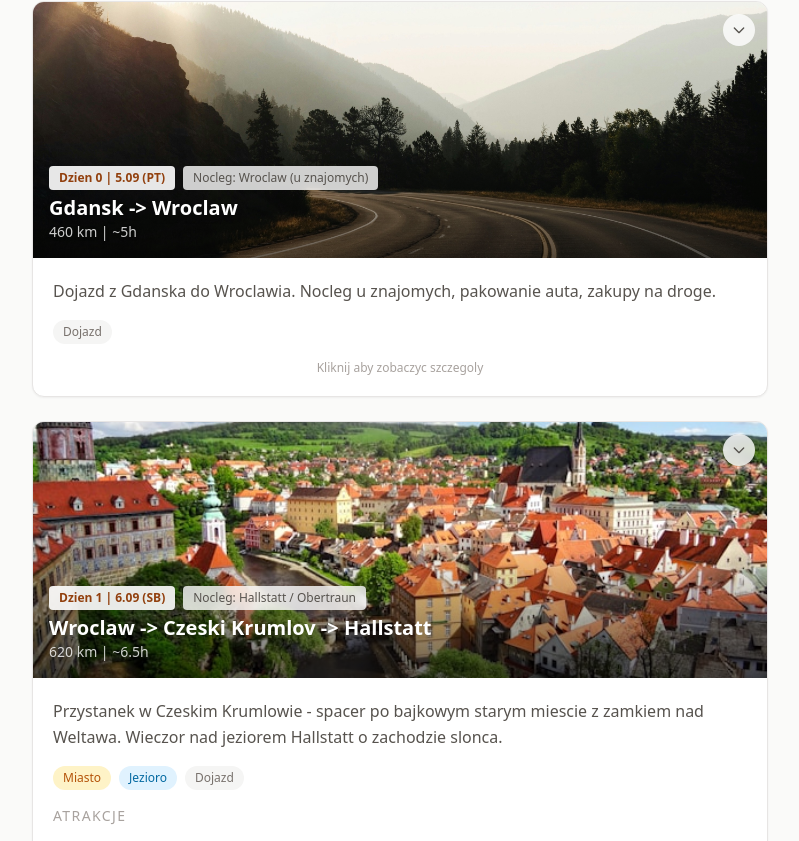
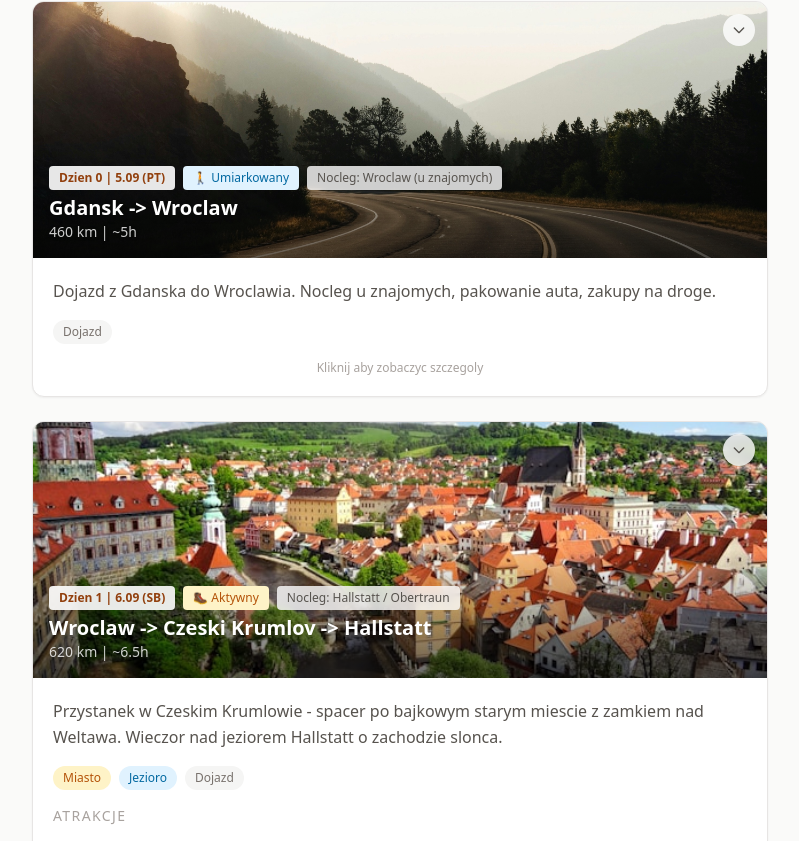
Before and after one commit to adam-waniak-bright/trip, a React (Vite) app in the folder web/: page / in a window 1280 px wide. Shown: the part 799-1640 px from the top of the page, without its empty margins (240-1039 px from the left). Built offline with nearby package versions, Linux system fonts and the light colour scheme.

Commit message:
Dodaj labelki intensywnosci dni + zsynchronizuj zamiane dni 11-12
4 poziomy: Luzik / Umiarkowany / Aktywny / Intensywny z emoji i kolorami.
Zaktualizowano tez dane dni 11-12 w data.ts po zamianie Volterra<->Siena.

```diff
--- a/web/src/components/DayCard.tsx
+++ b/web/src/components/DayCard.tsx
@@ -1,7 +1,7 @@
 import { useState, useEffect } from 'react';
 import Markdown from 'react-markdown';
 import remarkGfm from 'remark-gfm';
-import { TAG_LABELS, TAG_COLORS, getGoogleMapsUrl, type DayPlan } from '../data';
+import { TAG_LABELS, TAG_COLORS, INTENSITY_CONFIG, getGoogleMapsUrl, type DayPlan } from '../data';
 
 /** Extract the section for a specific day from a multi-day markdown file */
 function extractDaySection(markdown: string, dayNumber: number): string {
@@ -67,6 +67,9 @@ export function DayCard({ day }: { day: DayPlan }) {
             <div className="flex items-center gap-2 mb-1 flex-wrap">
               <span className="text-xs font-bold px-2.5 py-1 rounded bg-white/90 text-amber-800 backdrop-blur-sm">
                 Dzien {day.day} | {day.date} ({day.weekday})
+              </span>
+              <span className={`text-xs font-medium px-2.5 py-1 rounded backdrop-blur-sm ${INTENSITY_CONFIG[day.intensity].color}`}>
+                {INTENSITY_CONFIG[day.intensity].icon} {INTENSITY_CONFIG[day.intensity].label}
               </span>
               {day.overnight && (
                 <span className="text-xs px-2.5 py-1 rounded bg-white/80 text-stone-600 backdrop-blur-sm">
--- a/web/src/data.ts
+++ b/web/src/data.ts
@@ -1,4 +1,5 @@
 export type Tag = 'mountain' | 'lake' | 'city' | 'beach' | 'drive';
+export type Intensity = 'chill' | 'moderate' | 'active' | 'intense';
 
 export interface Attraction {
   name: string;
@@ -14,6 +15,7 @@ export interface DayPlan {
   route: string;
   desc: string;
   tags: Tag[];
+  intensity: Intensity;
   image: string;
   imageAlt: string;
   attractions: Attraction[];
@@ -71,6 +73,13 @@ export const config = {
   ],
 };
 
+export const INTENSITY_CONFIG: Record<Intensity, { label: string; icon: string; color: string }> = {
+  chill: { label: 'Luzik', icon: '😎', color: 'bg-green-100 text-green-700' },
+  moderate: { label: 'Umiarkowany', icon: '🚶', color: 'bg-sky-100 text-sky-700' },
+  active: { label: 'Aktywny', icon: '🥾', color: 'bg-amber-100 text-amber-700' },
+  intense: { label: 'Intensywny', icon: '🔥', color: 'bg-red-100 text-red-700' },
+};
+
 export function getGoogleMapsUrl(attraction: Attraction) {
   return `https://www.google.com/maps/search/?api=1&query=${encodeURIComponent(attraction.mapsQuery)}`;
 }
@@ -84,6 +93,7 @@ export const days: DayPlan[] = [
     route: '460 km | ~5h',
     desc: 'Dojazd z Gdanska do Wroclawia. Nocleg u znajomych, pakowanie auta, zakupy na droge.',
     tags: ['drive'],
+    intensity: 'moderate',
     image: '/trip/images/road.jpg',
     imageAlt: 'Poczatek road tripu',
     overnight: 'Wroclaw (u znajomych)',
@@ -96,6 +106,7 @@ export const days: DayPlan[] = [
     route: '620 km | ~6.5h',
     desc: 'Przystanek w Czeskim Krumlowie - spacer po bajkowym starym miescie z zamkiem nad Weltawa. Wieczor nad jeziorem Hallstatt o zachodzie slonca.',
     tags: ['city', 'lake', 'drive'],
+    intensity: 'active',
     image: '/trip/images/Krumlov.jpg',
     imageAlt: 'Czeski Krumlov - zamek i stare miasto nad Weltawa',
     overnight: 'Hallstatt / Obertraun',
@@ -111,6 +122,7 @@ export const days: DayPlan[] = [
     route: 'Dzien na miejscu',
     desc: 'Five Fingers (2100m) - 5 platform nad przepascia z panorama 360. Jaskinia lodowa Dachstein. Spacer po Hallstatt.',
     tags: ['mountain', 'lake'],
+    intensity: 'active',
     image: '/trip/images/Hallstatt.jpg',
     imageAlt: 'Hallstatt - miasteczko nad jeziorem w Alpach',
     overnight: 'Hallstatt / Obertraun',
@@ -127,6 +139,7 @@ export const days: DayPlan[] = [
     route: '280 km | caly dzien',
     desc: 'Przejazd najpieksniejsza droga alpejska w Austrii. Widok na lodowiec Pasterze i najwyzszy szczyt Austrii - Grossglockner (3798m). Krotkie szlaki po drodze.',
     tags: ['mountain', 'drive'],
+    intensity: 'active',
     image: '/trip/images/Grossglockner.jpg',
     imageAlt: 'Grossglockner High Alpine Road',
     overnight: 'Brixen / Val di Funes (baza na 4 noce)',
@@ -142,6 +155,7 @@ export const days: DayPlan[] = [
     route: '~60 km z bazy',
     desc: 'Rano Lago di Braies (przyjechac przed 9!). Kolejka na Secede (2519m) - najslynniejszy widok Dolomitow. Val di Funes.',
     tags: ['mountain', 'lake'],
+    intensity: 'intense',
     image: '/trip/images/Lago di Braies.jpg',
     imageAlt: 'Lago di Braies - turkusowe jezioro z lodkami',
     overnight: 'Brixen / Val di Funes',
@@ -158,6 +172,7 @@ export const days: DayPlan[] = [
     route: 'Szlak ~10 km, ~4h',
     desc: 'Ikoniczny szlak Dolomitow - petla wokol Tre Cime. Przystanek na Lago di Antorno po drodze. Obiad w schronisku.',
     tags: ['mountain'],
+    intensity: 'active',
     image: '/trip/images/tre-cime.jpg',
     imageAlt: 'Tre Cime di Lavaredo - trzy szczyty Dolomitow',
     overnight: 'Brixen / Val di Funes',
@@ -174,6 +189,7 @@ export const days: DayPlan[] = [
     route: 'Szlak 5h lub 3-4h',
     desc: 'Do wyboru wg pogody i sil: Sorapis - turkusowe jezioro w skalnym kotle (trudniejszy). Federa - latwiejszy szlak widokowy od Passo Giau.',
     tags: ['mountain'],
+    intensity: 'active',
     image: '/trip/images/Lake Sorapis.jpg',
     imageAlt: 'Lake Sorapis - turkusowe jezioro w Dolomitach',
     overnight: 'Brixen / Val di Funes',
@@ -189,6 +205,7 @@ export const days: DayPlan[] = [
     route: '200 km | ~3h',
     desc: 'Popoludnie w Sirmione - zamek Scaligero na wodzie, ruiny rzymskie. Wieczor w Bardolino - promenada, wino.',
     tags: ['lake', 'city', 'drive'],
+    intensity: 'moderate',
     image: '/trip/images/Garda.jpg',
     imageAlt: 'Sirmione - zamek Scaligero na Jeziorze Garda',
     overnight: 'Bardolino',
@@ -204,6 +221,7 @@ export const days: DayPlan[] = [
     route: '330 km | ~3.5h',
     desc: 'Wszystkie 5 wiosek: Riomaggiore, Manarola, Corniglia, Vernazza. Castello Doria + kolacja z owocami morza.',
     tags: ['beach', 'city', 'drive'],
+    intensity: 'intense',
     image: '/trip/images/Vernazza.jpg',
     imageAlt: 'Vernazza - kolorowy port w Cinque Terre',
     overnight: 'Levanto',
@@ -221,6 +239,7 @@ export const days: DayPlan[] = [
     route: 'Szlaki + plaza',
     desc: 'Sentiero Azzurro: Monterosso -> Vernazza - najladniejszy odcinek szlaku nadmorskiego (~1.5h). Plaza w Monterosso.',
     tags: ['beach', 'mountain'],
+    intensity: 'moderate',
     image: '/trip/images/Monterosso.jpg',
     imageAlt: 'Monterosso al Mare - plaza w Cinque Terre',
     overnight: 'Levanto',
@@ -236,6 +255,7 @@ export const days: DayPlan[] = [
     route: '200 km | ~2.5h',
     desc: 'Spacer po San Gimignano - "sredniowieczny Manhattan" z 14 wiezami. Degustacja wina Vernaccia w twierdzy La Rocca.',
     tags: ['city', 'drive'],
+    intensity: 'moderate',
     image: '/trip/images/Gimignano.jpg',
     imageAlt: 'San Gimignano - sredniowieczne wieze w Toskanii',
     overnight: 'Camping Il Boschetto di Piemma (baza na 3 noce)',
@@ -247,34 +267,36 @@ export const days: DayPlan[] = [
   },
   {
     day: 11, date: '16.09', weekday: 'WT',
-    title: 'Toskania - Siena i okolice',
+    title: 'Toskania - Volterra, Pienza i Val d\'Orcia',
+    route: '~200 km petla',
+    desc: 'Volterra rano - etruskie miasto z panoramami. Pienza popoludniu - idealne miasto renesansu. Val d\'Orcia o zachodzie slonca.',
+    tags: ['city'],
+    intensity: 'active',
+    image: '/trip/images/Siena.jpg',
+    imageAlt: 'Toskania - Val d\'Orcia',
+    overnight: 'Camping Il Boschetto di Piemma',
+    detailsFile: '06-san-gimignano-15-17.09.md',
+    attractions: [
+      { name: 'Volterra', desc: 'Etruskie miasto (800 p.n.e.!), Teatro Romano, Balze - klify erozyjne', mapsQuery: 'Volterra Italy' },
+      { name: 'Pienza', desc: 'Idealne miasto renesansu (UNESCO). Widok na Val d\'Orcia, pecorino', mapsQuery: 'Pienza Italy' },
+      { name: 'Val d\'Orcia (SP146)', desc: 'Ikoniczny krajobraz Toskanii - wzgorza, cyprysy. Najlepsze swiatlo o zachodzie!', mapsQuery: 'Val d\'Orcia' },
+    ],
+  },
+  {
+    day: 12, date: '17.09', weekday: 'SR',
+    title: 'Toskania - Siena i Monteriggioni',
     route: '~40 km do Sieny',
-    desc: 'Siena: Piazza del Campo, Duomo. Monteriggioni. Pienza - idealne miasto renesansu. Przejazd przez Val d\'Orcia.',
+    desc: 'Siena na spokojnie: Piazza del Campo, Duomo, Torre del Mangia. Monteriggioni po drodze. Relaks i pakowanie wieczorem.',
     tags: ['city'],
-    image: '/trip/images/Siena.jpg',
-    imageAlt: 'Siena - Piazza del Campo',
+    intensity: 'moderate',
+    image: '/trip/images/Tuscany.jpg',
+    imageAlt: 'Toskania - wzgorza z cyprysami',
     overnight: 'Camping Il Boschetto di Piemma',
     detailsFile: '06-san-gimignano-15-17.09.md',
     attractions: [
       { name: 'Siena - Piazza del Campo', desc: 'Muszlowy plac, miejsce wyscigow Palio. Torre del Mangia (400 schodow)', mapsQuery: 'Piazza del Campo Siena' },
       { name: 'Duomo di Siena', desc: 'Jedna z najladniejszych katedr we Wloszech, marmurowa posadzka', mapsQuery: 'Duomo di Siena' },
       { name: 'Monteriggioni', desc: 'Sredniowieczna wioska otoczona murami obronnymi', mapsQuery: 'Monteriggioni' },
-      { name: 'Pienza', desc: 'Idealne miasto renesansu (UNESCO). Widok na Val d\'Orcia, pecorino', mapsQuery: 'Pienza Italy' },
-      { name: 'Val d\'Orcia (SP146)', desc: 'Ikoniczny krajobraz Toskanii - wzgorza, cyprysy. Przejazd Pienza-Montalcino', mapsQuery: 'Val d\'Orcia' },
-    ],
-  },
-  {
-    day: 12, date: '17.09', weekday: 'SR',
-    title: 'Toskania - Volterra i relaks',
-    route: '~30 km do Volterry',
-    desc: 'Volterra - etruskie miasto na wzgorzu z panoramami na Toskanie. Popoludnie: relaks na campingu, degustacja wina i oliwy.',
-    tags: ['city'],
-    image: '/trip/images/Tuscany.jpg',
-    imageAlt: 'Toskania - wzgorza z cyprysami',
-    overnight: 'Camping Il Boschetto di Piemma',
-    detailsFile: '06-san-gimignano-15-17.09.md',
-    attractions: [
-      { name: 'Volterra', desc: 'Etruskie miasto (800 p.n.e.!), Teatro Romano, Balze - klify erozyjne', mapsQuery: 'Volterra Italy' },
     ],
   },
   {
@@ -283,6 +305,7 @@ export const days: DayPlan[] = [
     route: '1300 km | ~13-16h',
     desc: 'Dlugi dzien powrotny. 3 kierowcow, zmiana co ~4.5h. Przystanek w Parmie na obiad - parmezan, prosciutto, tortelli.',
     tags: ['drive'],
+    intensity: 'intense',
     image: '/trip/images/road.jpg',
     imageAlt: 'Road trip - droga przez Alpy',
     overnight: 'Wroclaw (u znajomych)',
@@ -297,6 +320,7 @@ export const days: DayPlan[] = [
     route: '460 km | ~5h',
     desc: 'Spokojny poranek we Wroclawiu, pozegnanie z para wroclawska. Wyjazd po obiedzie, przyjazd do Gdanska wieczorem.',
     tags: ['drive'],
+    intensity: 'chill',
     image: '/trip/images/gdansk.jpg',
     imageAlt: 'Gdansk - powrot do domu',
     detailsFile: '07-powrot-18-19.09.md',
```
